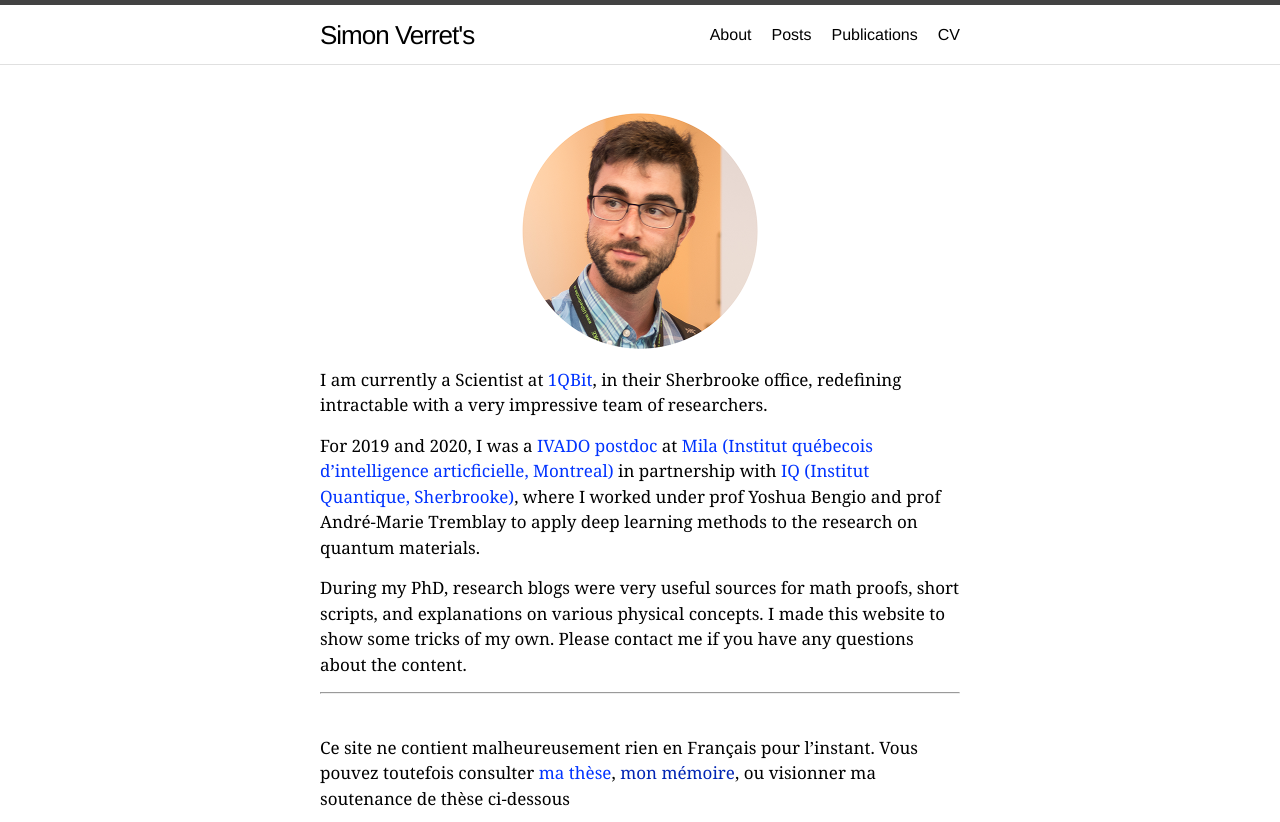
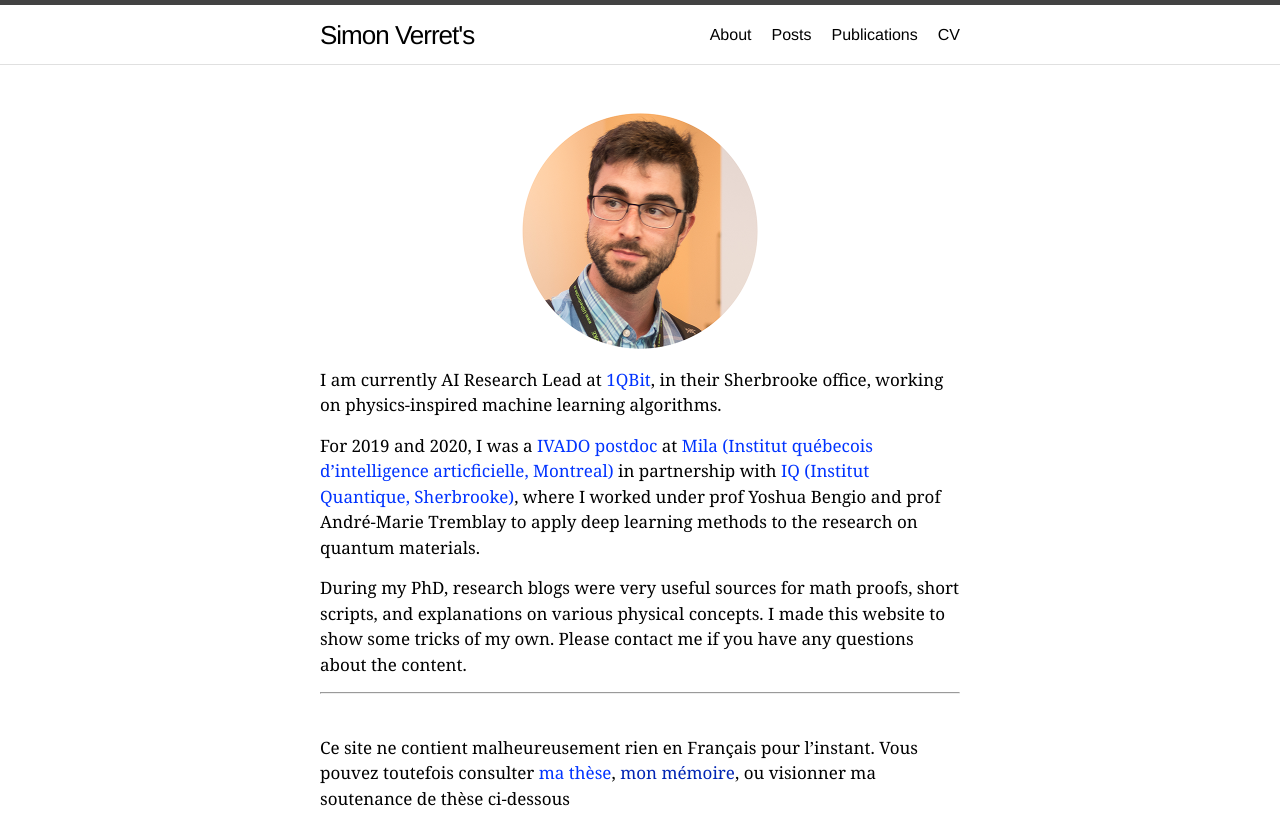
Before and after one commit to simonverret/simonverret.github.io, a Jekyll site: the page built from index.md, in a window 1280 px wide and 900 px high, cut to the strip 0-822 px from the top of the window. Built offline with Jekyll 4.4.1, drawn with Linux system fonts in a browser that asks for light colours; some web fonts are replaced.

Commit message:
update bio

```diff
--- a/index.md
+++ b/index.md
@@ -6,7 +6,7 @@ order: 1
 
 <img class="center" src="/img/profile.png" width="240px">
 
-I am currently a Scientist at <a href="https://1qbit.com">1QBit</a>, in their Sherbrooke office, redefining intractable with a very impressive team of researchers.
+I am currently AI Research Lead at <a href="https://1qbit.com">1QBit</a>, in their Sherbrooke office, working on physics-inspired machine learning algorithms.
 
 For 2019 and 2020, I was a <a href="https://ivado.ca/en/spotlight-on-our-academic-community/?programmes=postdoctoral-research-funding">IVADO postdoc</a> at <a href="https://mila.quebec/en/">Mila (Institut québecois d'intelligence articficielle, Montreal)</a> in partnership with <a href="https://www.usherbrooke.ca/iq/en/">IQ (Institut Quantique, Sherbrooke)</a>, where I worked under prof Yoshua Bengio and prof André-Marie Tremblay to apply deep learning methods to the research on quantum materials.
 
```
